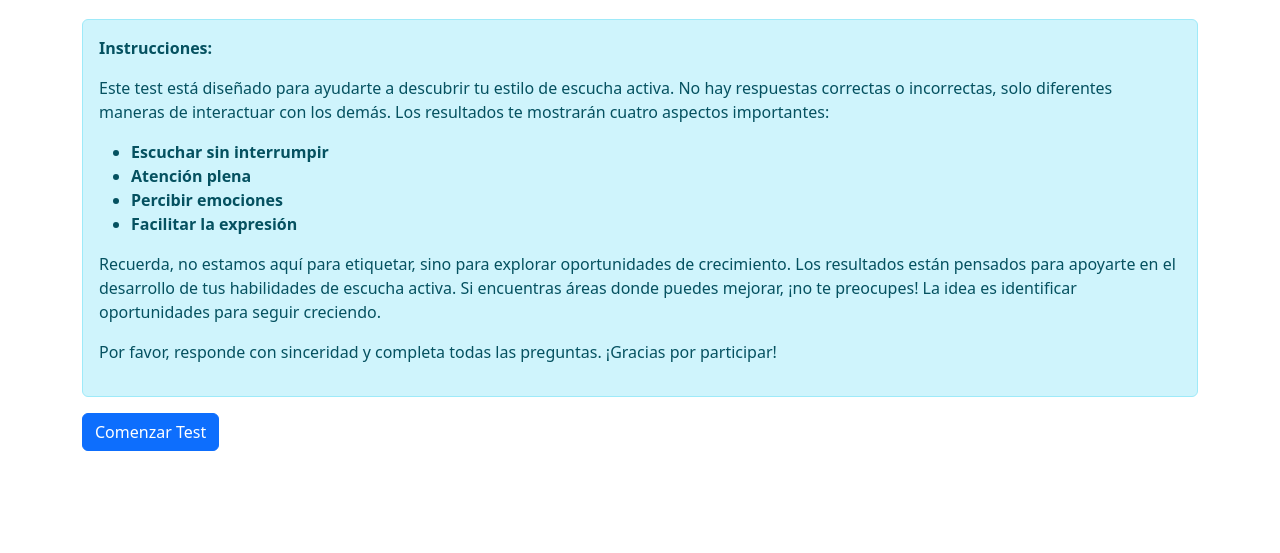
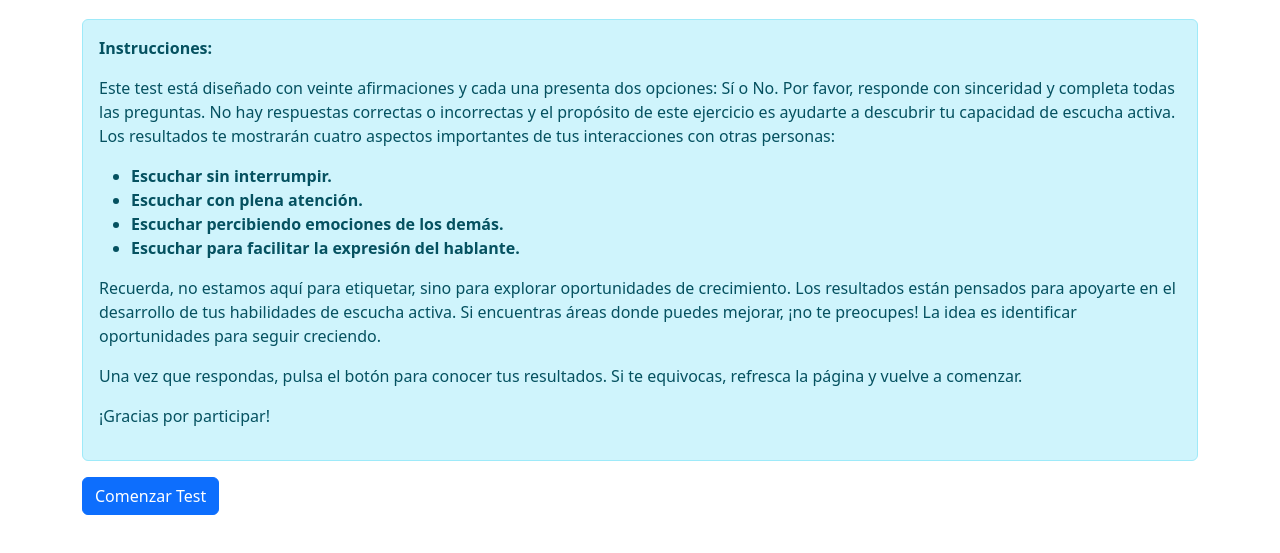
Before and after one commit to apinango70/testEscuchaActiva, a plain HTML site: page index.html in a window 1280 px wide. Shown: the part 101-654 px from the top of the page. Drawn offline with nearby package versions, Linux system fonts and the light colour scheme.

Commit message:
Modificacion de las instrucciones.

```diff
--- a/index.html
+++ b/index.html
@@ -15,15 +15,16 @@
     <div id="introSection">
       <div class="alert alert-info">
         <p><strong>Instrucciones:</strong></p>
-        <p>Este test está diseñado para ayudarte a descubrir tu estilo de escucha activa. No hay respuestas correctas o incorrectas, solo diferentes maneras de interactuar con los demás. Los resultados te mostrarán cuatro aspectos importantes:</p>
+        <p>Este test está diseñado con veinte afirmaciones y cada una presenta dos opciones: Sí o No.  Por favor, responde con sinceridad y completa todas las preguntas. No hay respuestas correctas o incorrectas y el propósito de este ejercicio es ayudarte a descubrir tu capacidad de escucha activa. Los resultados te mostrarán cuatro aspectos importantes de tus interacciones con otras personas:</p>
         <ul>
-          <li><strong>Escuchar sin interrumpir</strong></li>
-          <li><strong>Atención plena</strong></li>
-          <li><strong>Percibir emociones</strong></li>
-          <li><strong>Facilitar la expresión</strong></li>
+          <li><strong>Escuchar sin interrumpir.</strong></li>
+          <li><strong>Escuchar con plena atención.</strong></li>
+          <li><strong>Escuchar percibiendo emociones de los demás.</strong></li>
+          <li><strong>Escuchar para facilitar la expresión del hablante.</strong></li>
         </ul>
         <p>Recuerda, no estamos aquí para etiquetar, sino para explorar oportunidades de crecimiento. Los resultados están pensados para apoyarte en el desarrollo de tus habilidades de escucha activa. Si encuentras áreas donde puedes mejorar, ¡no te preocupes! La idea es identificar oportunidades para seguir creciendo.</p>
-        <p>Por favor, responde con sinceridad y completa todas las preguntas. ¡Gracias por participar!</p>
+        <p>Una vez que respondas, pulsa el botón para conocer tus resultados. Si te equivocas, refresca la página y vuelve a comenzar.</p>
+        <p>¡Gracias por participar!</p>
       </div>
       <button class="btn btn-primary" onclick="comenzarTest()">Comenzar Test</button>
     </div>
```
